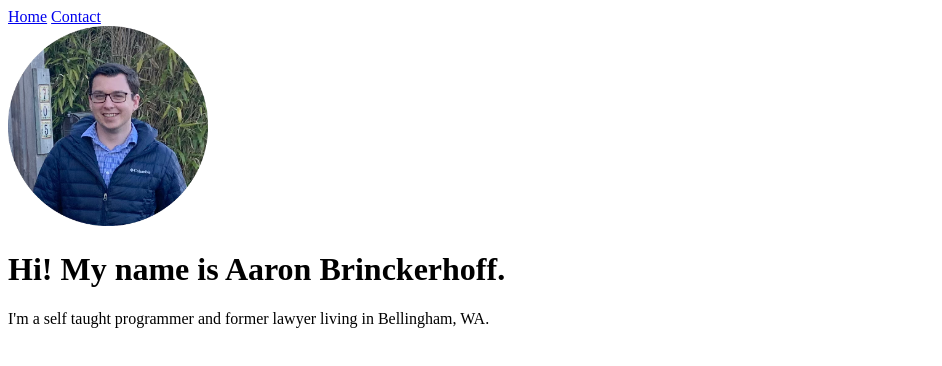
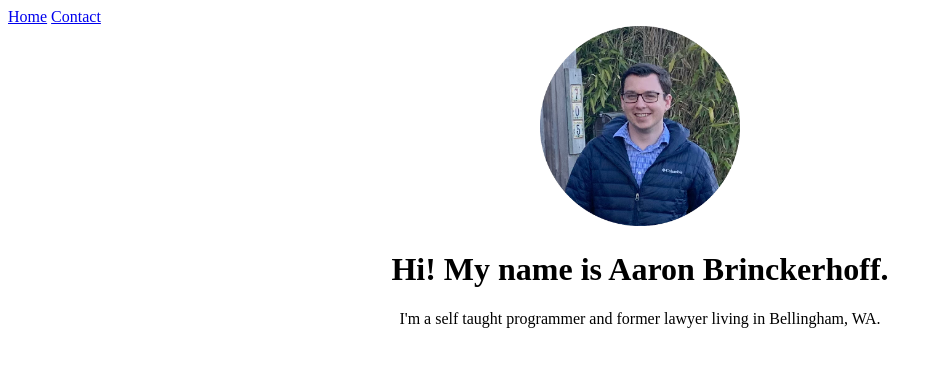
Before and after one commit to AaronAWB/personal_website, a plain HTML site: page index.html in a window 1280 px wide. Shown: the whole page, without its empty margins (0-942 px from the left). Drawn offline with Linux system fonts and the light colour scheme.

Commit message:
center image and text

```diff
--- a/index.html
+++ b/index.html
@@ -5,13 +5,14 @@
     <meta http-equiv="X-UA-Compatible" content="IE=edge">
     <meta name="viewport" content="width=device-width, initial-scale=1.0">
     <title>Aaron Brinckerhoff</title>
+    <link rel="stylesheet" href="styles.css"
 </head>
 <body>
     <div>
         <a href="#">Home</a>
         <a href="contact.html">Contact</a>
     </div>
-    <div>
+    <div class="container">
         <img src="images/aaron.jpg" height="200px" width="200px">
         <h1>Hi! My name is Aaron Brinckerhoff.</h1>
         <p>I'm a self taught programmer and former lawyer living in Bellingham, WA.</p>
--- a/styles.css
+++ b/styles.css
@@ -0,0 +1,3 @@
+.container {
+    text-align: center;
+}
```
